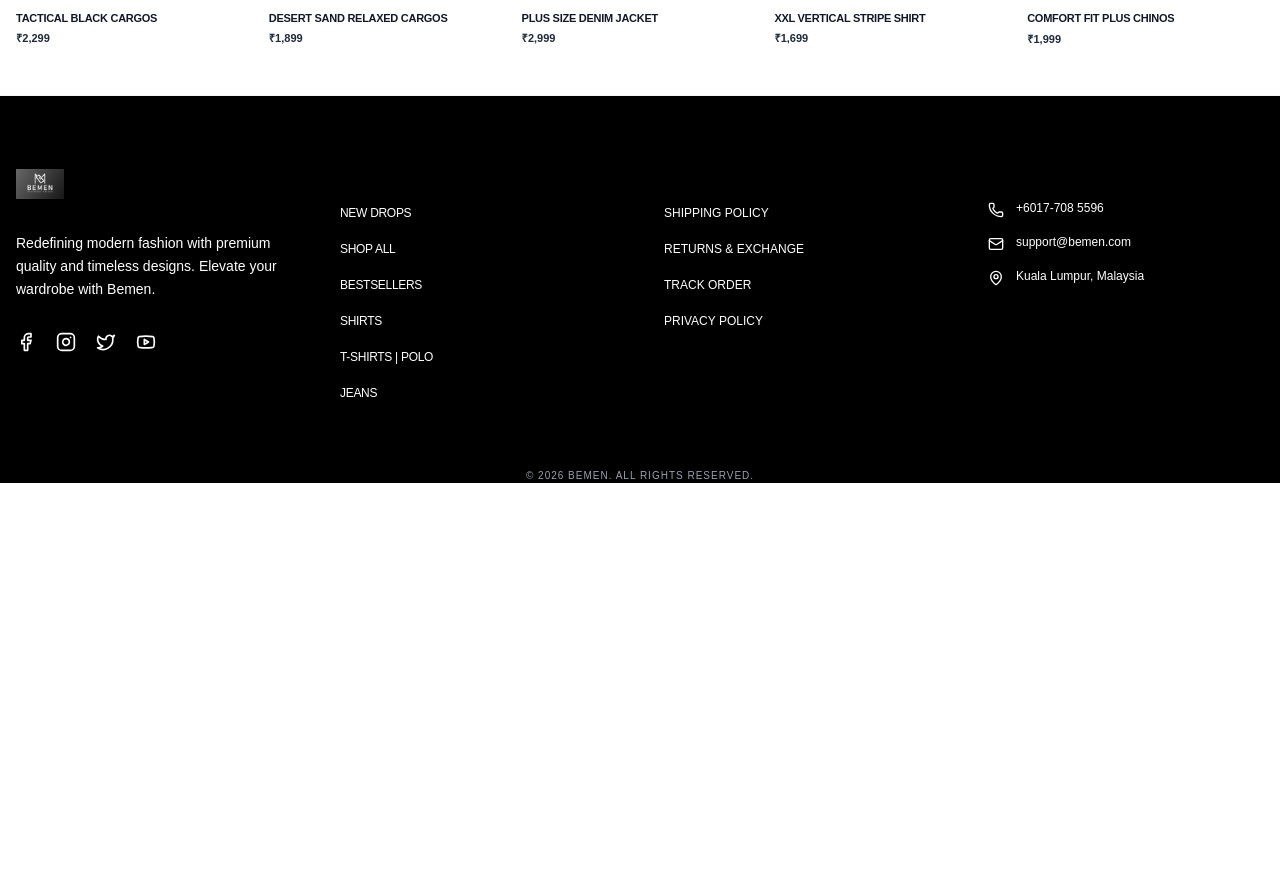
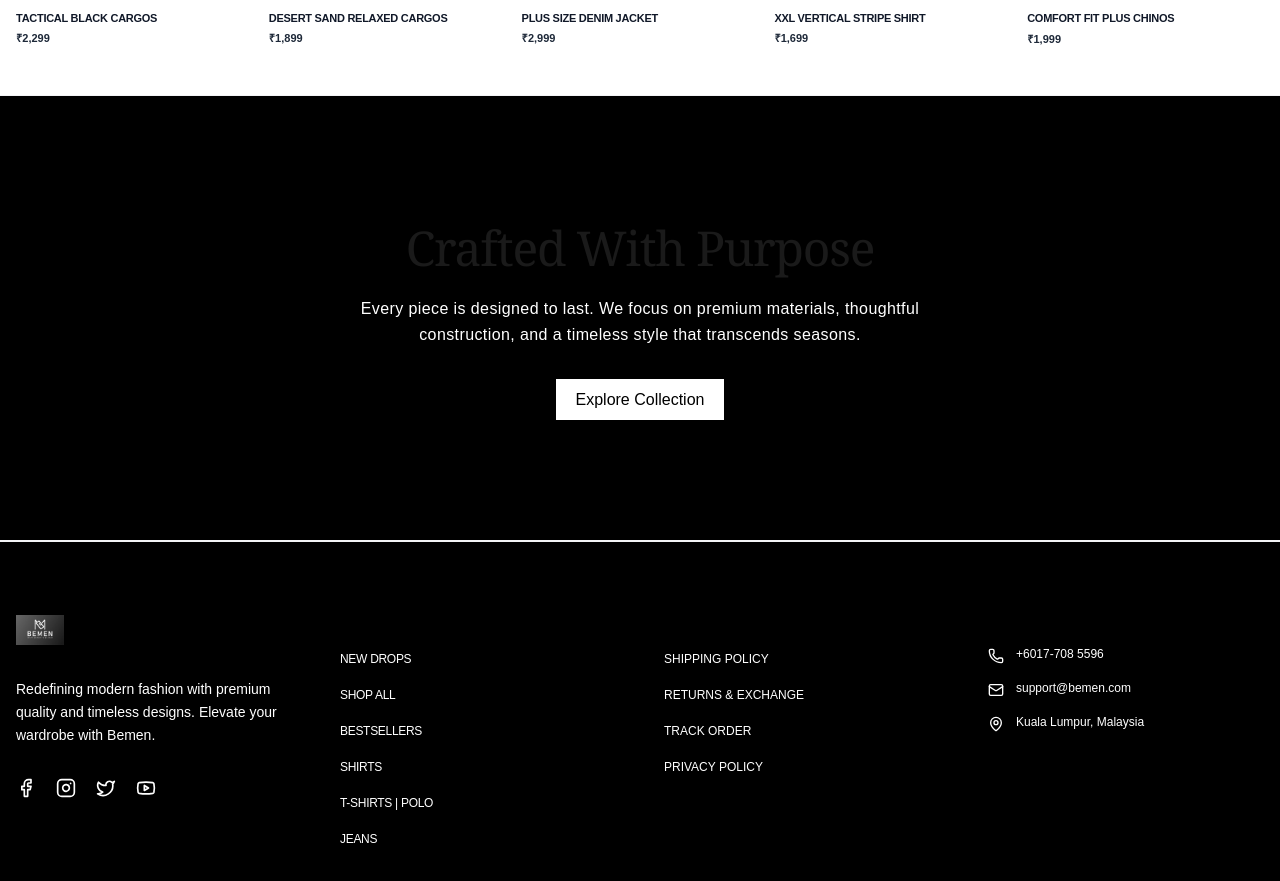
Before and after one commit to ashrafultusar/BEMan, a Next.js app: page / in a window 1280 px wide. Shown: the part 3177-4058 px from the top of the page. Before the commit the page ends 3660 px from the top, so only its background shows below. Built offline with nearby package versions, Linux system fonts and the light colour scheme.

Commit message:
added craftedsection page

```diff
--- a/app/(main)/page.tsx
+++ b/app/(main)/page.tsx
@@ -1,3 +1,4 @@
+import CraftedSection from '@/components/main/home/CraftedSection/CraftedSection';
 import FeaturedCategories from '@/components/main/home/FeaturedCategories/FeaturedCategories';
 import HeroSection from '@/components/main/home/heroSection/HeroSection';
 import NewAndPopular from '@/components/main/home/NewAndPopular/NewAndPopular';
@@ -9,6 +10,7 @@ const Home = () => {
            <HeroSection/>
            <FeaturedCategories/>
            <NewAndPopular/>
+           <CraftedSection/>
         </main>
     );
 };
--- /dev/null
+++ b/components/main/home/CraftedSection/CraftedSection.tsx
@@ -0,0 +1,35 @@
+import React from 'react';
+import Link from 'next/link';
+
+const CraftedSection: React.FC = () => {
+  return (
+
+    <section className="relative w-full py-20 md:py-32 flex items-center justify-center bg-black text-white border-y border-gray-100">
+
+
+
+      <div className="relative z-10 text-center px-4 max-w-3xl">
+
+        <h2 className="text-3xl md:text-5xl font-serif text-[#1a1a1a] mb-6 tracking-tight">
+          Crafted With Purpose
+        </h2>
+
+        <p className="text-sm md:text-base mb-10 leading-relaxed font-light tracking-wide max-w-xl mx-auto">
+          Every piece is designed to last. We focus on premium materials,
+          thoughtful construction, and a timeless style that transcends seasons.
+        </p>
+
+
+        <Link
+          href="/collections"
+          className="bg-white px-5 text-black py-3 "
+        >
+          Explore Collection
+        </Link>
+      </div>
+
+    </section>
+  );
+};
+
+export default CraftedSection;
```
